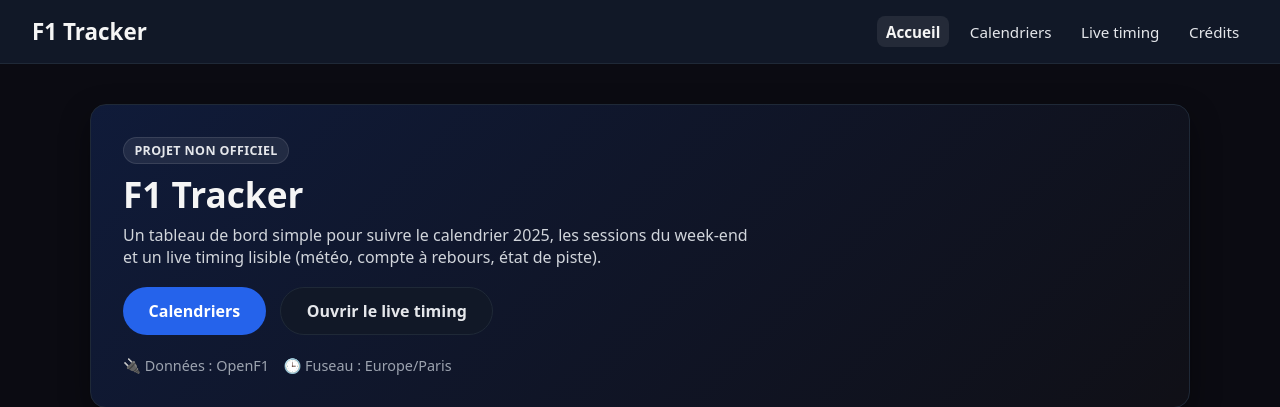
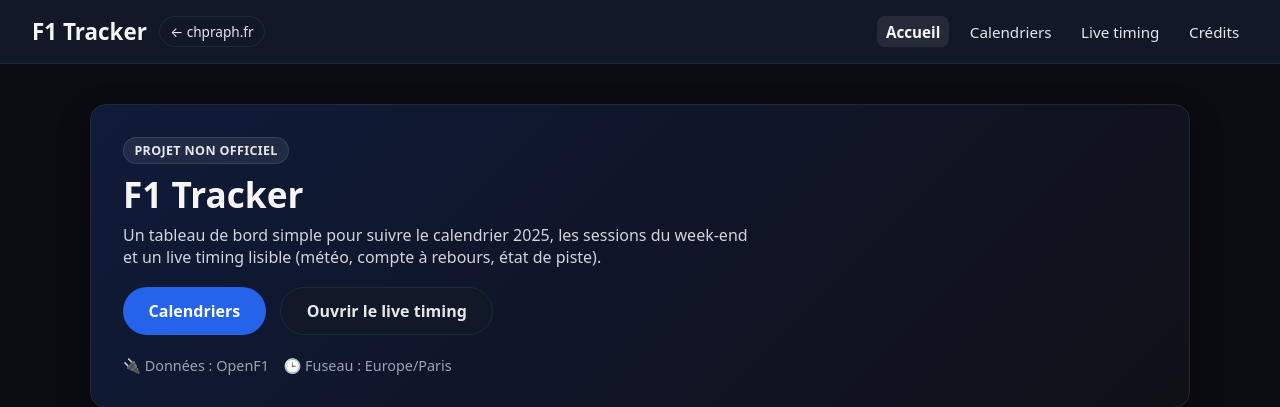
Before and after one commit to Raphflx/F1_Tracker, a PHP site: page /index.php in a window 1280 px wide. Shown: the top 407 px of the page. Run offline with PHP 8.4, Linux system fonts and the light colour scheme.

Commit message:
Ajout d'un bouton de retour vers chpraph.fr dans le header
Co-Authored-By: Claude Opus 5.5 <noreply@anthropic.com>
Claude-Session: https://claude.ai/code/session_01E7vS6ghtPAP1sQhjdEauiV

```diff
--- a/includes/header.php
+++ b/includes/header.php
@@ -40,7 +40,11 @@ function nav_active(string $page, string $section): string {
 
 <!-- En-tête principal du site -->
 <header>
-  <h1>F1 Tracker</h1>
+  <!-- Titre + lien de retour vers le site personnel -->
+  <div class="header-brand">
+    <h1>F1 Tracker</h1>
+    <a href="https://chpraph.fr" class="header-home-btn">&larr; chpraph.fr</a>
+  </div>
 
   <!-- Navigation principale -->
   <nav>
--- a/style.css
+++ b/style.css
@@ -111,6 +111,28 @@ header h1 {
   font-size: 1.4rem;
   margin: 0;
   color: var(--text);
+}
+
+/* Bloc titre + bouton retour vers chpraph.fr */
+.header-brand {
+  display: flex;
+  align-items: center;
+  gap: 0.75rem;
+}
+
+.header-home-btn {
+  text-decoration: none;
+  color: var(--text-2);
+  font-size: 0.85rem;
+  padding: 0.3rem 0.65rem;
+  border: 1px solid var(--border);
+  border-radius: var(--pill);
+  transition: background 0.15s ease, border-color 0.15s ease;
+}
+
+.header-home-btn:hover {
+  background: rgba(255, 255, 255, 0.06);
+  border-color: var(--muted);
 }
 
 nav {
```
